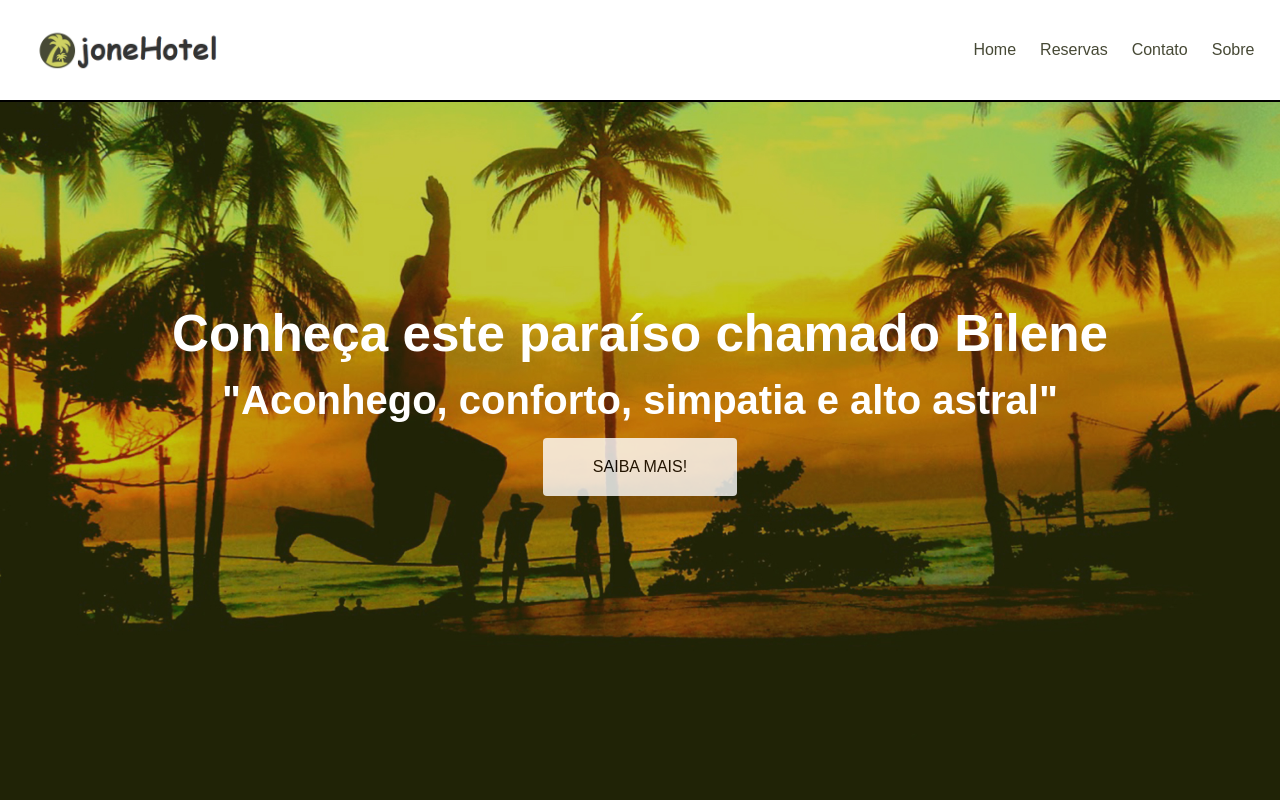
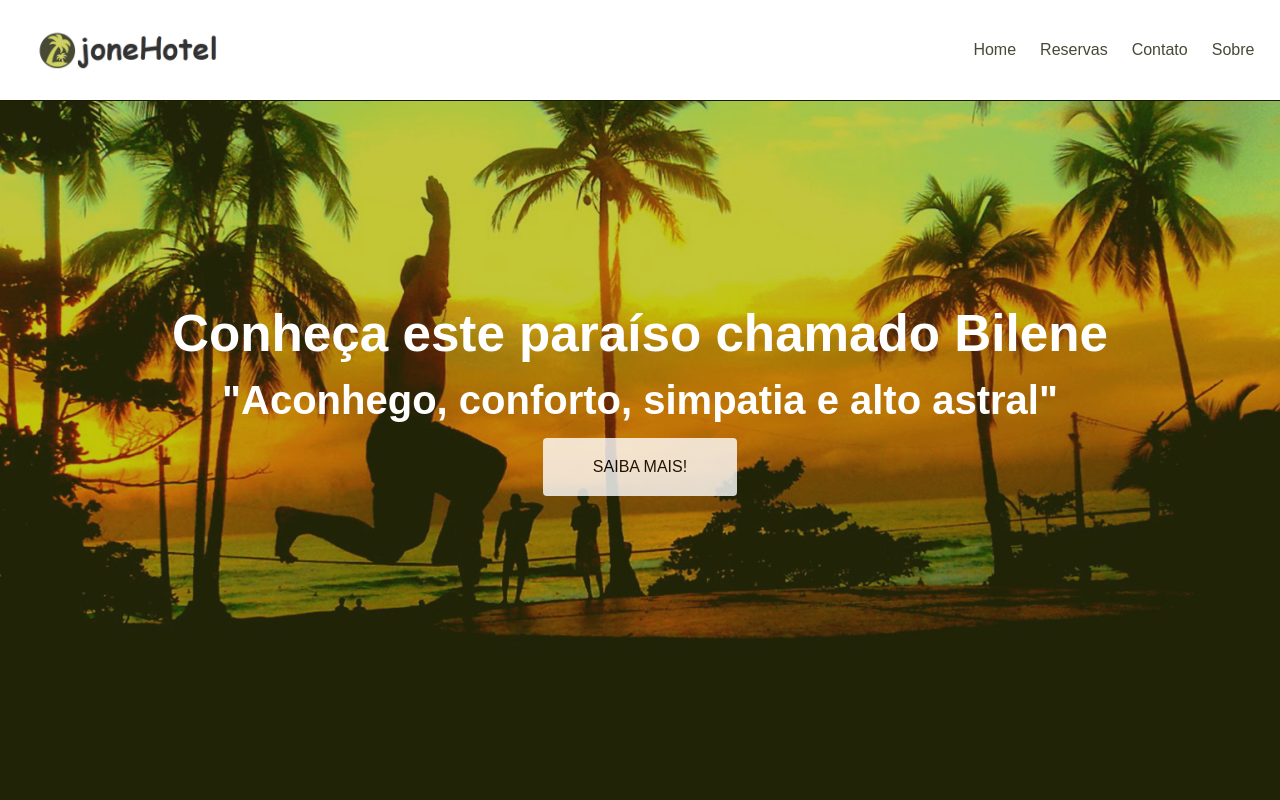
Before and after one commit to JoneBulande/joneHotel, a plain HTML site: page index.html in a window 1280 px wide. Shown: the top 800 px of the page. Drawn offline with Linux system fonts and the light colour scheme.

Commit message:
modifiquei o css:style da pagina

```diff
--- a/css/style.css
+++ b/css/style.css
@@ -33,8 +33,8 @@ a:hover{
 	position: fixed;
 	align-items: center;
 	background-color: #fff;
-	border-bottom: 2px solid #000;
 	justify-content: space-between;
+	border-bottom: 1px solid #191c03;
 }
 .cabecalho .logo{
 	width: 200px;
```
